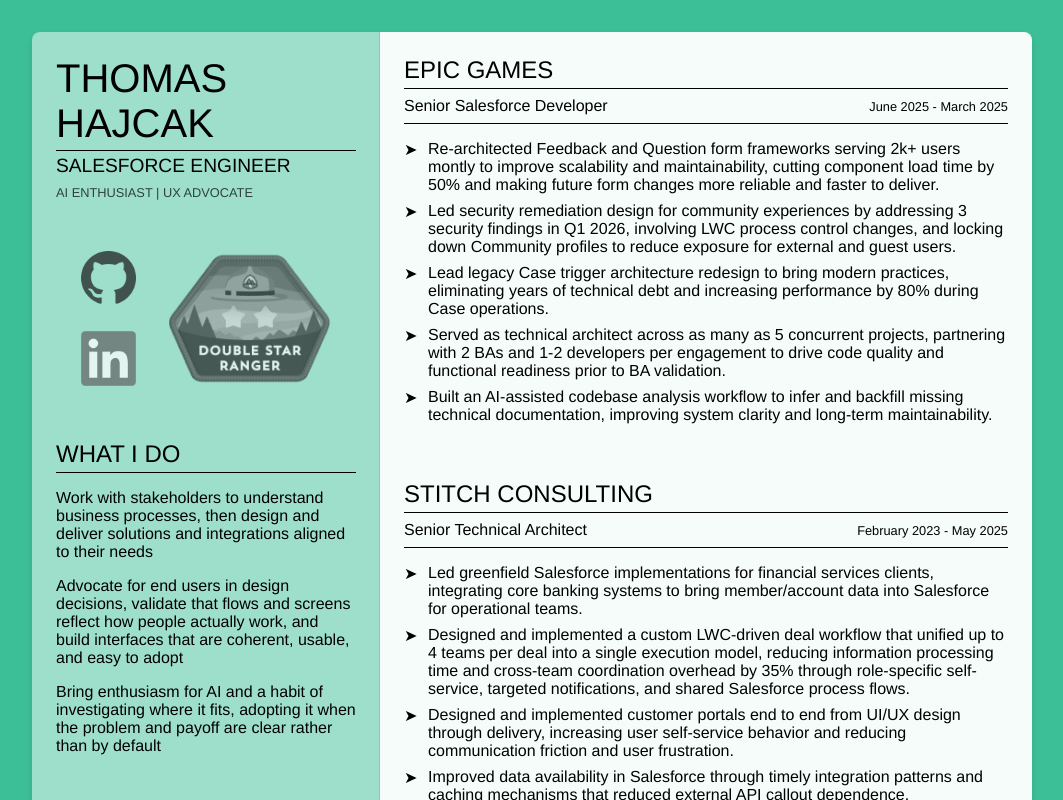
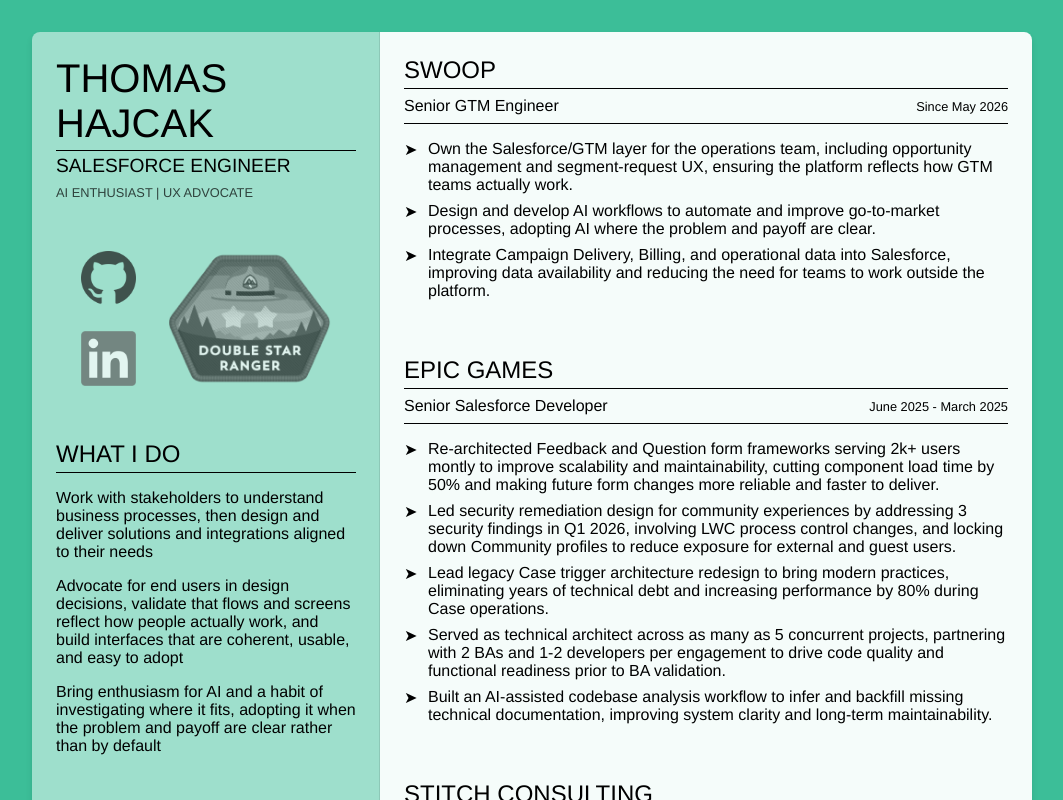
Before and after one commit to thajcak/resume, a React (Create React App) app: page / in a window 1280 px wide. Shown: the top 800 px of the page, without its empty margins (108-1171 px from the left). Built offline with nearby package versions, Linux system fonts and the light colour scheme.

Commit message:
Updated employment history

```diff
--- a/src/data/employment.ts
+++ b/src/data/employment.ts
@@ -9,6 +9,20 @@
 }
 
 export const employmentData: EmploymentEntry[] = [
+  {
+    company: "Swoop",
+    positions: [
+      {
+        title: "Senior GTM Engineer",
+        startDate: "2026-05-04",
+        responsibilities: [
+            "Own the Salesforce/GTM layer for the operations team, including opportunity management and segment-request UX, ensuring the platform reflects how GTM teams actually work.",
+            "Design and develop AI workflows to automate and improve go-to-market processes, adopting AI where the problem and payoff are clear.",
+            "Integrate Campaign Delivery, Billing, and operational data into Salesforce, improving data availability and reducing the need for teams to work outside the platform."
+        ]
+      }
+    ]
+  },
   {
     company: "Epic Games",
     positions: [
```
